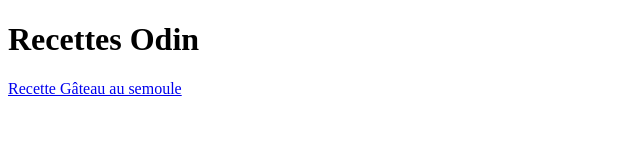
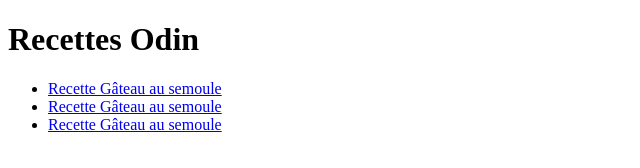
Before and after one commit to gery-guedegbe/odin-recipes, a plain HTML site: page index.html in a window 1280 px wide. Shown: the whole page, without its empty margins (0-640 px from the left). Drawn offline with Linux system fonts and the light colour scheme.

Commit message:
Add new links to index.html

```diff
--- a/index.html
+++ b/index.html
@@ -7,6 +7,10 @@
 </head>
 <body>
     <h1>Recettes Odin</h1>
-    <a href="gâteaudesemoule.html">Recette Gâteau au semoule</a>
+    <ul>
+        <li><a href="gâteaudesemoule.html">Recette Gâteau au semoule</a></li>
+        <li><a href="glaceroyale.html">Recette Gâteau au semoule</a></li>
+        <li><a href="gateaunoixcafe.html">Recette Gâteau au semoule</a></li>
+    </ul>
 </body>
 </html>
```
